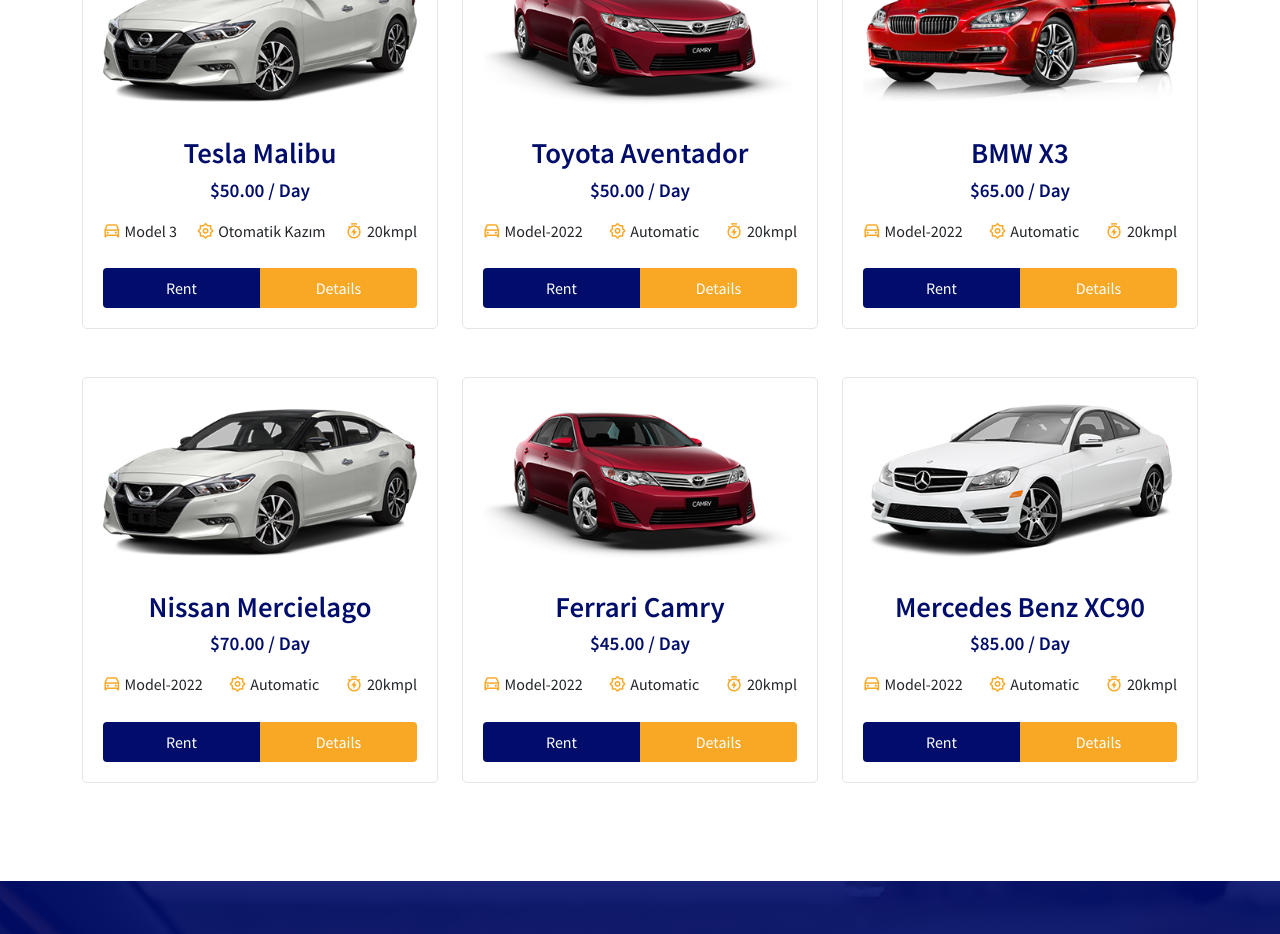
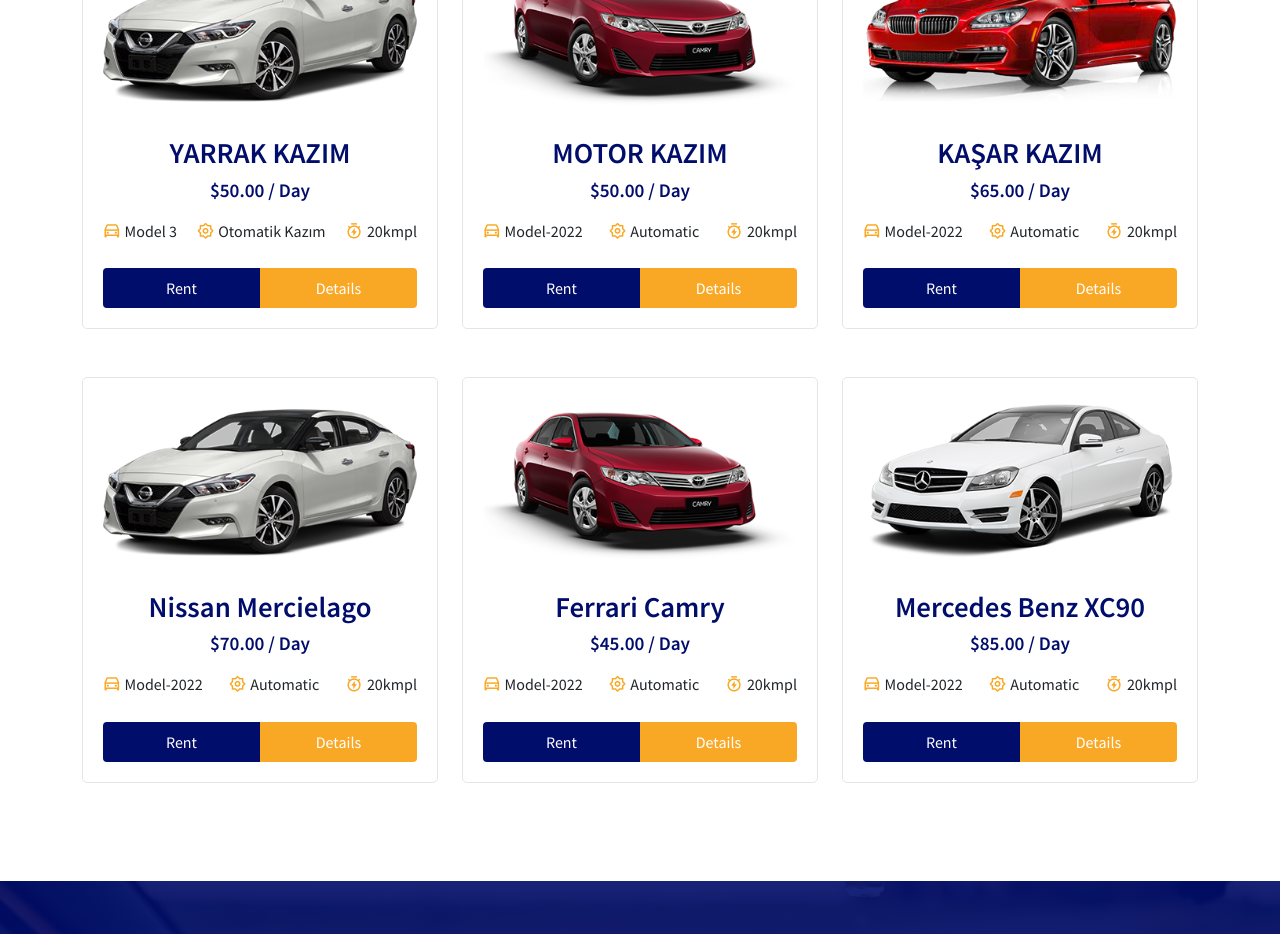
Before and after one commit to akkpgkuk/akgut3, a React (Create React App) app: page /home in a window 1280 px wide. Shown: the part 2480-3414 px from the top of the page. Built offline with nearby package versions, Linux system fonts and the light colour scheme.

Commit message:
Update carData.js

```diff
--- a/src/assets/data/carData.js
+++ b/src/assets/data/carData.js
@@ -13,7 +13,7 @@
     id: 1,
     brand: "Tesla",
     rating: 112,
-    carName: "Tesla Malibu",
+    carName: "YARRAK KAZIM",
     imgUrl: img01,
     model: "Model 3",
     price: 50,
@@ -29,7 +29,7 @@
     id: 2,
     brand: "Toyota",
     rating: 102,
-    carName: "Toyota Aventador",
+    carName: "MOTOR KAZIM",
     imgUrl: img02,
     model: "Model-2022",
     price: 50,
@@ -45,7 +45,7 @@
     id: 3,
     brand: "BMW",
     rating: 132,
-    carName: "BMW X3",
+    carName: "KAŞAR KAZIM",
     imgUrl: img03,
     model: "Model-2022",
     price: 65,
```
